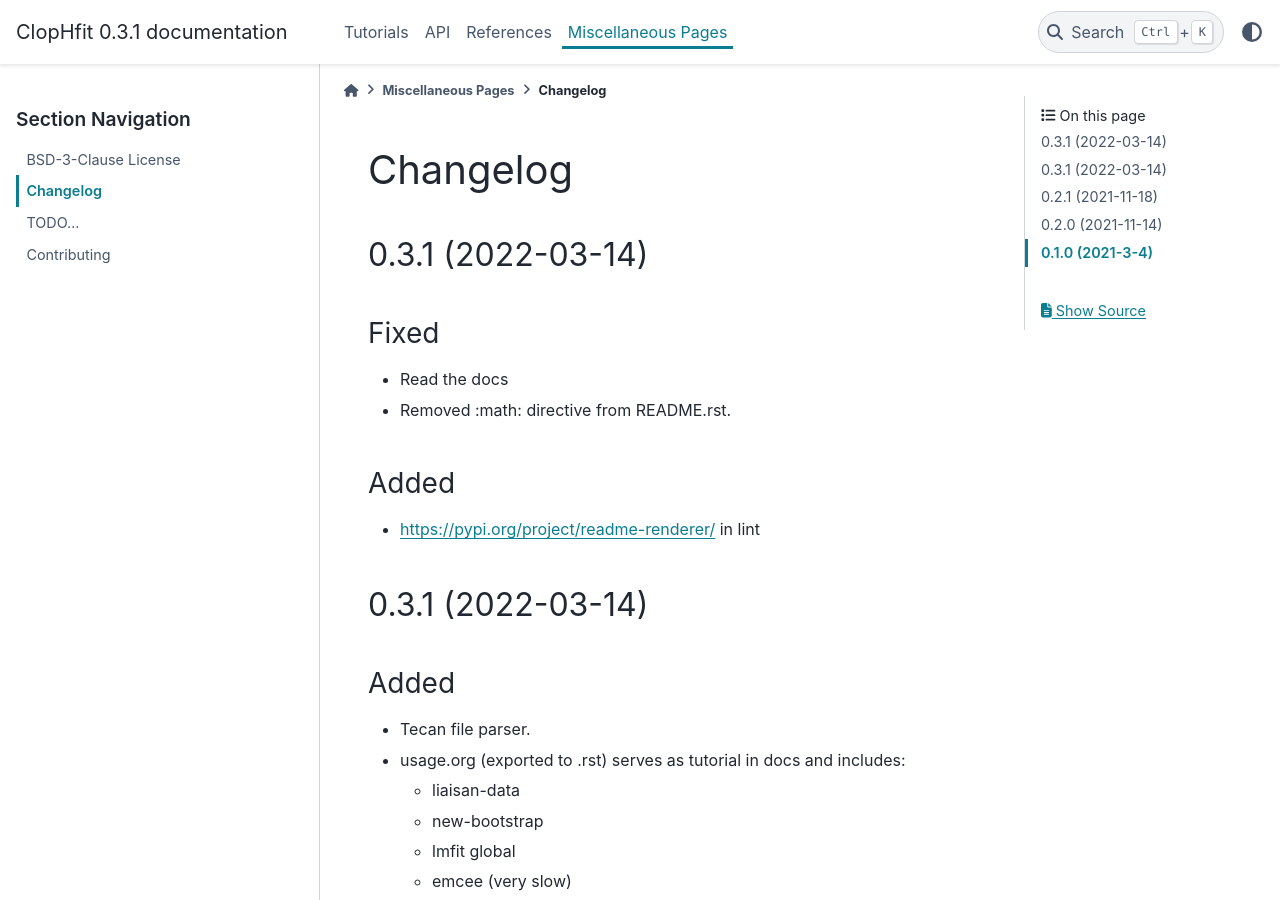
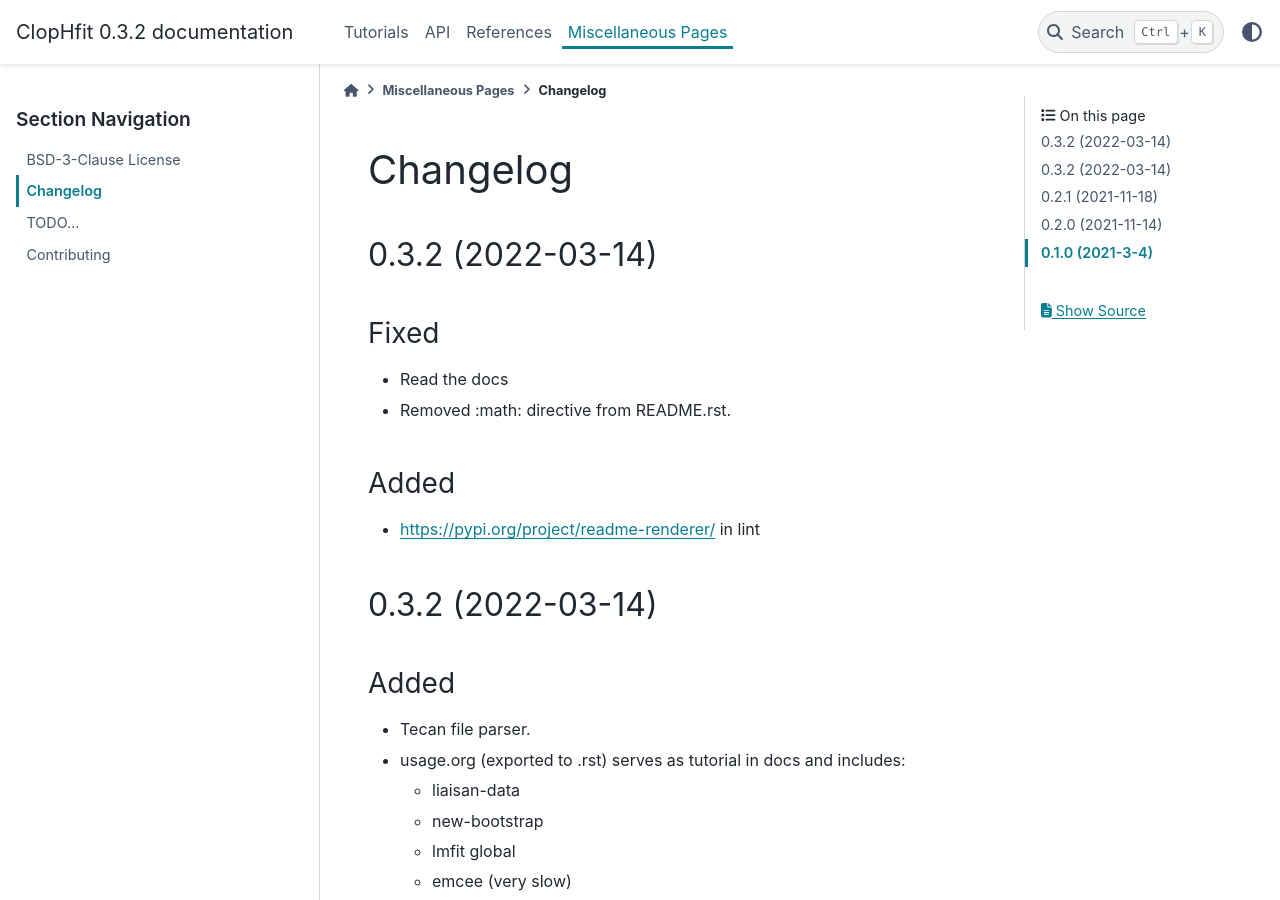
Before and after one commit to darosio/ClopHfit, a Sphinx documentation site: the page built from docs/misc/changelog.rst, in a window 1280 px wide and 900 px high. Built offline with Sphinx 7.4.7 and the PyData theme 0.15.4, drawn with Linux system fonts in a browser that asks for light colours; pages that are not in the unit, such as notebooks, are missing from menus.

Commit message:
bump: version 0.3.1 → 0.3.2

```diff
--- a/CHANGELOG.rst
+++ b/CHANGELOG.rst
@@ -2,7 +2,7 @@
 Changelog
 =========
 
-0.3.1 (2022-03-14)
+0.3.2 (2022-03-14)
 --------------------
 
 Fixed
@@ -17,7 +17,7 @@ Added
 - https://pypi.org/project/readme-renderer/ in lint
 
 
-0.3.1 (2022-03-14)
+0.3.2 (2022-03-14)
 --------------------
 
 Added
--- a/README.rst
+++ b/README.rst
@@ -6,7 +6,7 @@ ClopHfit
 Cli for fitting macromolecule pH titration or binding assay data, e.g.
 fluorescence spectra.
 
-- Version: “0.3.1”
+- Version: “0.3.2”
 
 
 Features
--- a/docs/conf.py
+++ b/docs/conf.py
@@ -23,7 +23,7 @@ copyright = '2021, Daniele Arosio'
 author = 'Daniele Arosio'
 
 # The full version, including alpha/beta/rc tags
-release = "0.3.1"
+release = "0.3.2"
 
 # -- General configuration ---------------------------------------------------
 
--- a/pyproject.toml
+++ b/pyproject.toml
@@ -1,6 +1,6 @@
 [tool.poetry]
 name = "ClopHfit"
-version = "0.3.1"
+version = "0.3.2"
 description = "Cli for fitting macromolecule pH titration or binding assays data e.g. fluorescence spectra."
 authors = [
   "daniele arosio <daniele.arosio@cnr.it>"
@@ -98,7 +98,7 @@ exclude = '''
 
 [tool.commitizen]
 name = "cz_conventional_commits"
-version = "0.3.1"
+version = "0.3.2"
 tag_format = "v$version"
 version_files = [
   "pyproject.toml:version",
--- a/src/clophfit/__init__.py
+++ b/src/clophfit/__init__.py
@@ -1,4 +1,4 @@
 """Parse plate-reader and fit ClopHensor titrations."""
 
 
-__version__ = "0.3.1"  # importlib.metadata.version(__name__)
+__version__ = "0.3.2"  # importlib.metadata.version(__name__)
```
